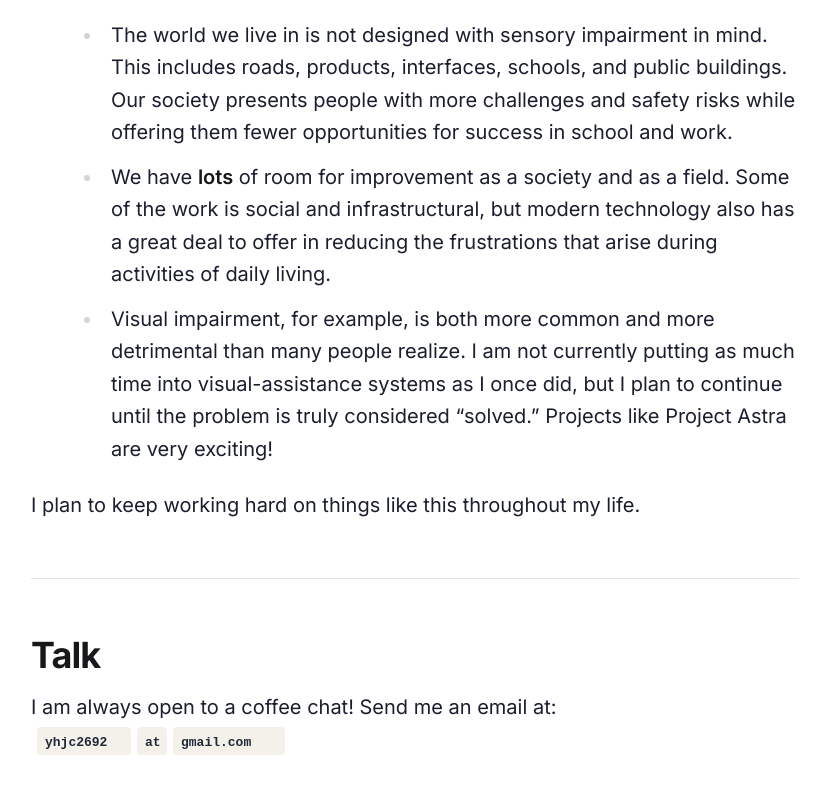
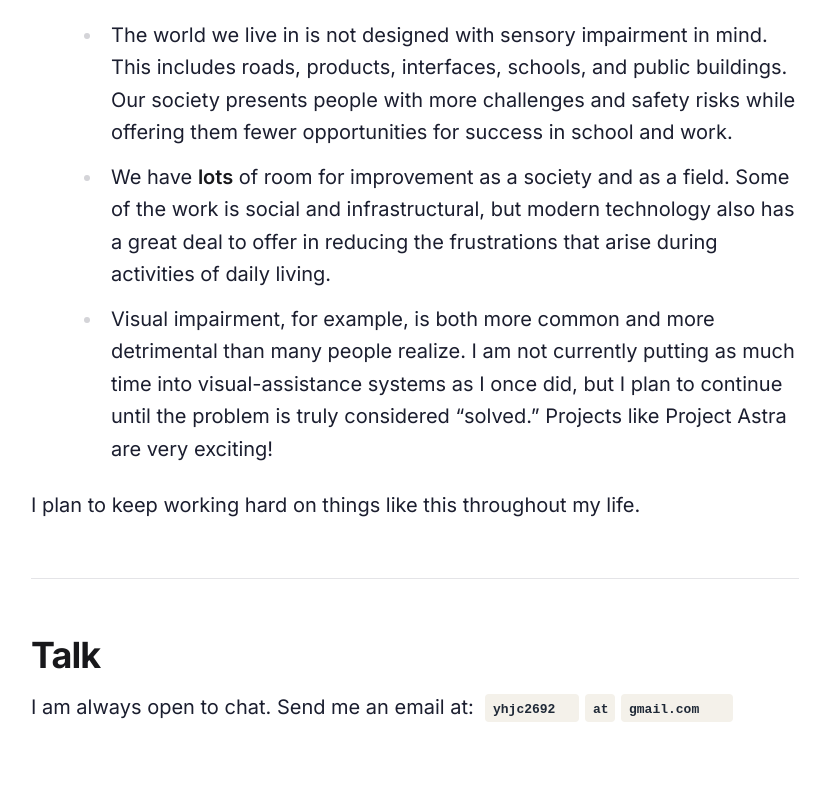
Before and after one commit to yunho-c/Portfolio-3, a SvelteKit app: page /about in a window 1280 px wide. Shown: the part 2217-3011 px from the top of the page, without its empty margins (225-1050 px from the left). Built offline with nearby package versions, Linux system fonts and the light colour scheme.

Commit message:
content: simplify About chat invitation

```diff
--- a/src/routes/about/+page.svelte
+++ b/src/routes/about/+page.svelte
@@ -189,7 +189,7 @@
 			<section>
 				<h2>Talk</h2>
 				<p>
-					I am always open to a coffee chat! Send me an email at:
+					I am always open to chat. Send me an email at:
 					<span
 						class="not-prose ml-1.5 inline-flex flex-wrap items-center gap-1.5 align-middle"
 						aria-label="Email address shown in image fragments"
```
